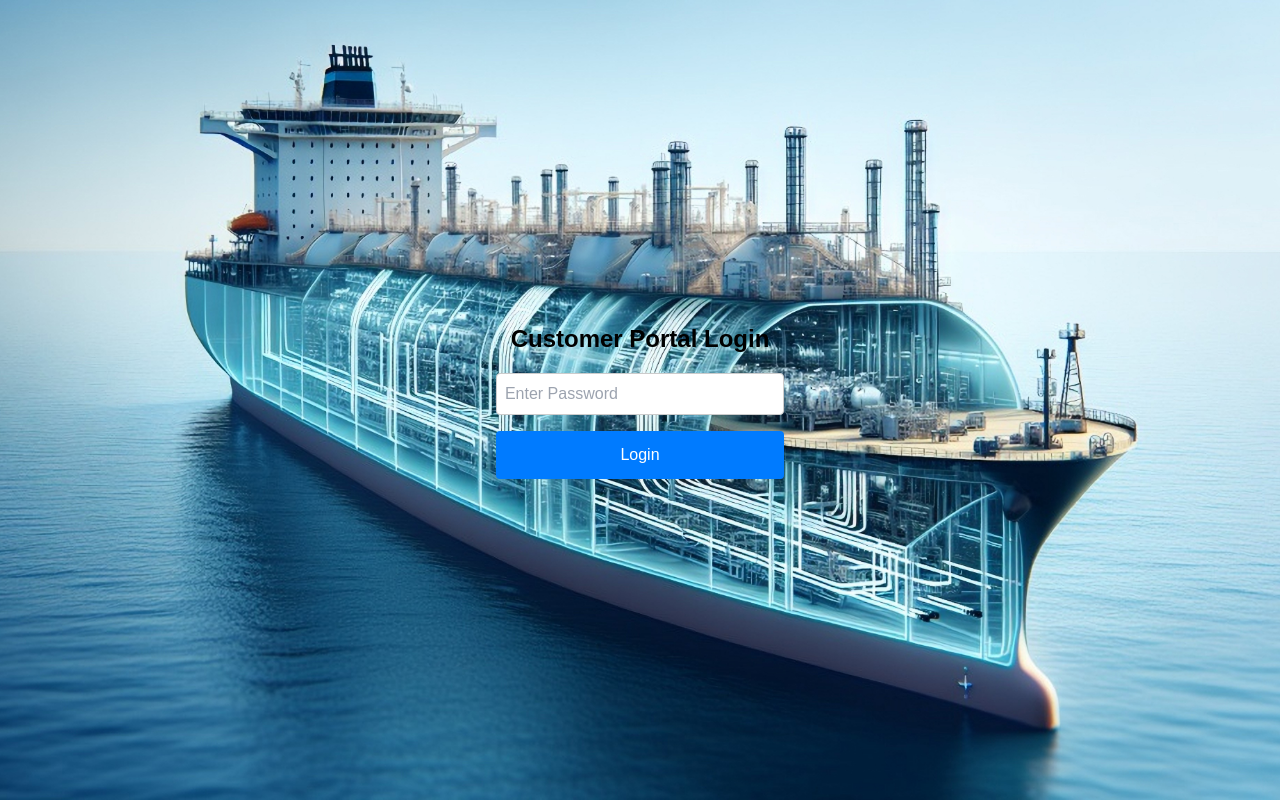
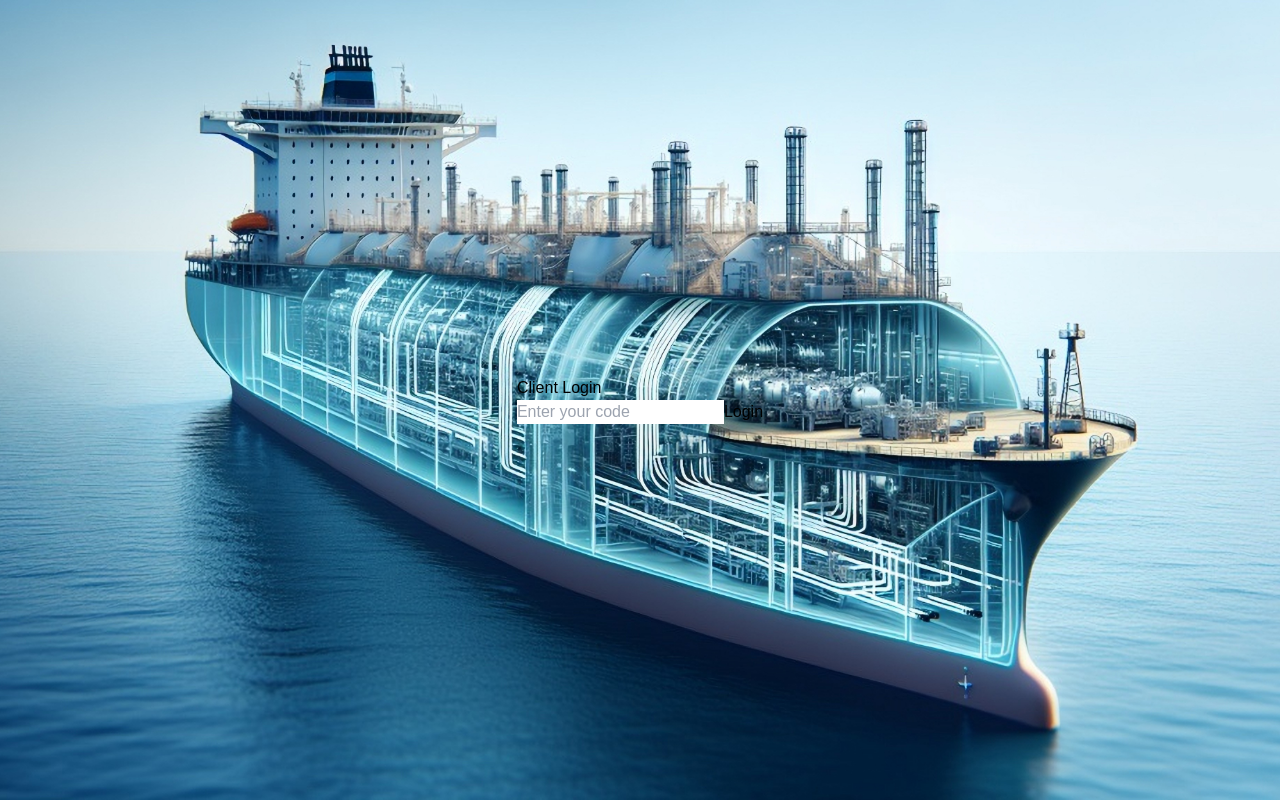
Before and after one commit to KAIMSLTD/Customer-Portal, a React (Vite) app: page / in a window 1280 px wide. Built offline with nearby package versions, Linux system fonts and the light colour scheme.

Commit message:
Update Login.jsx

```diff
--- a/src/pages/Login.jsx
+++ b/src/pages/Login.jsx
@@ -1,23 +1,24 @@
-
 import React, { useState } from 'react';
 import { useNavigate } from 'react-router-dom';
 import './Login.css';
 
-const Login = () => {
-  const [password, setPassword] = useState('');
+function Login() {
+  const [passwordInput, setPasswordInput] = useState('');
   const [error, setError] = useState('');
   const navigate = useNavigate();
 
-  const handleSubmit = (e) => {
+  const handleLogin = (e) => {
     e.preventDefault();
 
-    if (password === 'ADMIN123') {
+    if (passwordInput === 'ADMIN123') {
+      localStorage.setItem('isAdmin', 'true');
       navigate('/admin');
     } else {
-      const clients = JSON.parse(localStorage.getItem('clients') || '[]');
-      const clientMatch = clients.find((client) => client.code === password);
-      if (clientMatch) {
-        localStorage.setItem('activeClient', JSON.stringify(clientMatch));
+      const clients = JSON.parse(localStorage.getItem('clients')) || [];
+      const client = clients.find((c) => c.password === passwordInput);
+
+      if (client) {
+        localStorage.setItem('clientCode', client.code);
         navigate('/dashboard');
       } else {
         setError('Invalid password');
@@ -27,20 +28,20 @@ const Login = () => {
 
   return (
     <div className="login-container">
-      <form onSubmit={handleSubmit} className="login-form">
-        <h2 className="login-title">Customer Portal Login</h2>
+      <form onSubmit={handleLogin}>
+        <h2>Client Login</h2>
         <input
           type="password"
-          placeholder="Enter Password"
-          value={password}
-          onChange={(e) => setPassword(e.target.value)}
-          className="login-input"
+          placeholder="Enter your code"
+          value={passwordInput}
+          onChange={(e) => setPasswordInput(e.target.value)}
+          required
         />
-        <button type="submit" className="login-button">Login</button>
-        {error && <p className="login-error">{error}</p>}
+        <button type="submit">Login</button>
+        {error && <p className="error">{error}</p>}
       </form>
     </div>
   );
-};
+}
 
 export default Login;
```
